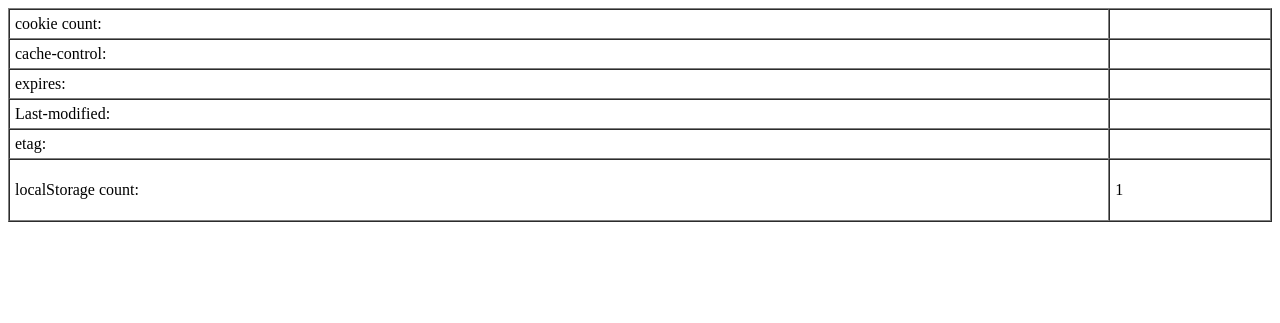
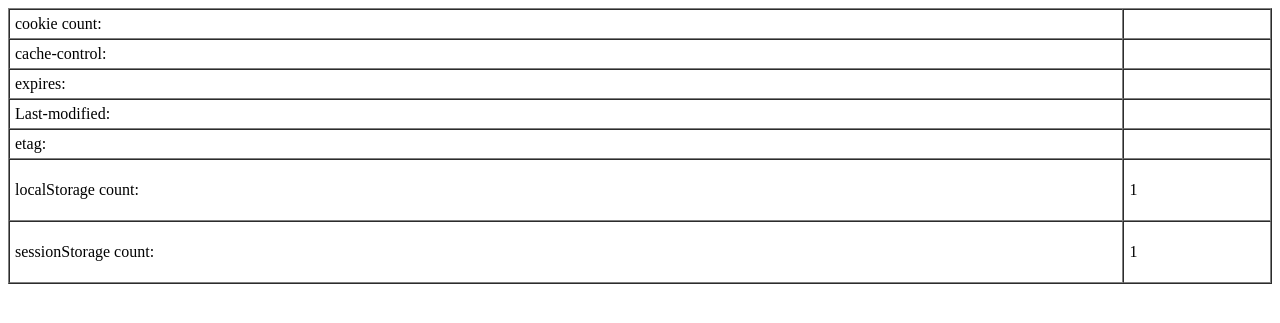
Before and after one commit to zjy01/err_code, a Node project: template views/cache.ejs in a window 1280 px wide. Shown: the top 323 px of the page. Run offline with Node 20 templates, Linux system fonts and the light colour scheme; the template is opened without the code that fills it, so the values that code supplies are empty; some libraries are stand-ins or nearby versions.

Commit message:
sessionStorage

```diff
--- a/views/cache.ejs
+++ b/views/cache.ejs
@@ -43,6 +43,12 @@
               <p id="localStorage"></p>
             </td>
           </tr>
+          <tr>
+            <td>sessionStorage count:</td>
+            <td>
+              <p id="sessionStorage"></p>
+            </td>
+          </tr>
         </tbody>
       </table>
     </div>
@@ -77,6 +83,11 @@
           $("#localStorage").text(count);
           count ++;
           localStorage.setItem('count', count);
+
+          count = sessionStorage.getItem("count") || 1;
+          $("#sessionStorage").text(count);
+          count ++;
+          sessionStorage.setItem('count', count);
         })
     </script>
   </body>
```
